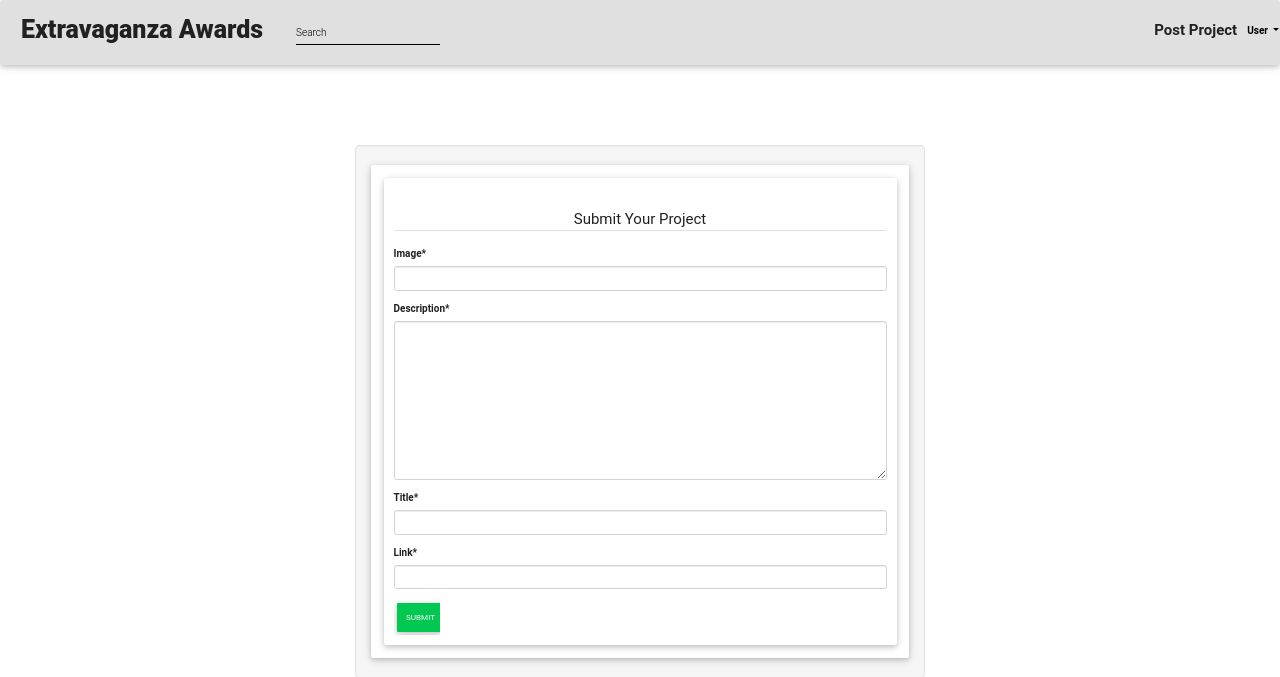
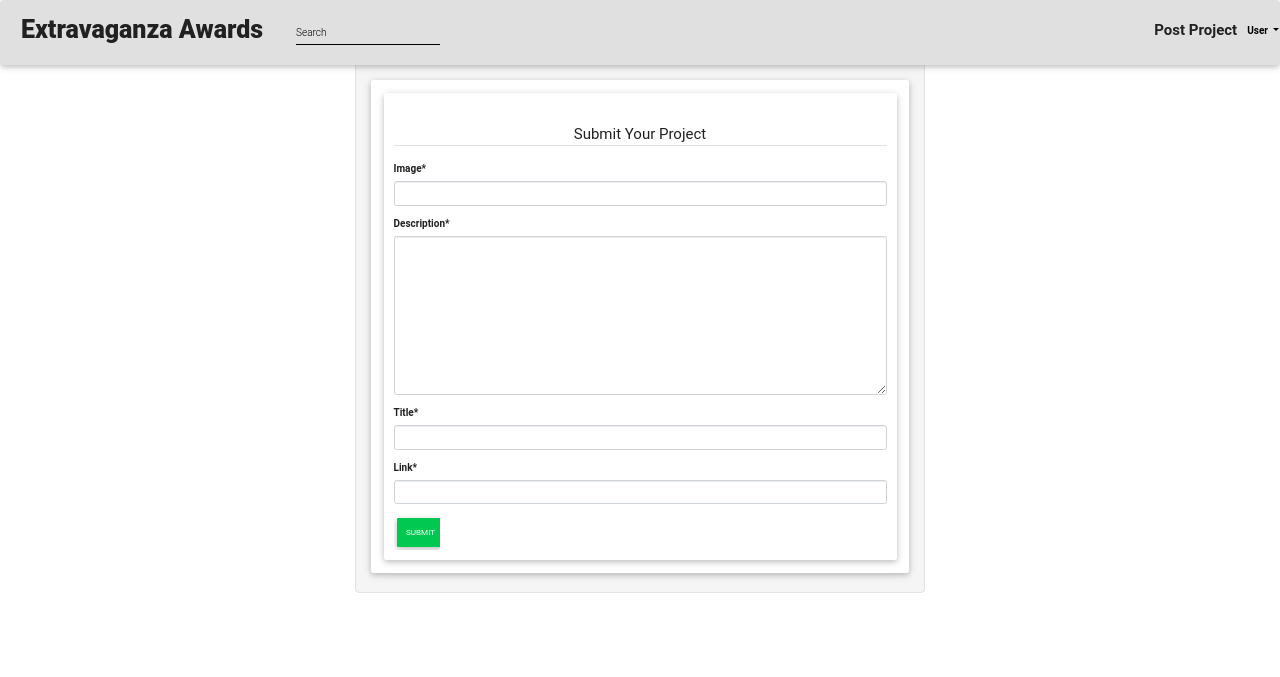
Before and after one commit to Valentino-Junior/extravangaza-awards, a Django app: page /new-project/ in a window 1280 px wide. Shown: the top 677 px of the page. Run offline with Django 4.2, Linux system fonts and the light colour scheme; the visitor is signed in with stand-in values (Sample User, id 1); some libraries are stand-ins or nearby versions.

Commit message:
Altered navbar to fixed

```diff
--- a/awards/static/index.css
+++ b/awards/static/index.css
@@ -7,7 +7,7 @@
   }
   .overlaybanner{
     margin-top: 0px;
-    height:70vh;
+    height:80vh;
     background-color: black;
     opacity: 0.6;
 
--- a/awards/templates/navbar.html
+++ b/awards/templates/navbar.html
@@ -3,7 +3,7 @@
 
 
 <!--Navbar-->
-<nav class="navbar navbar-expand-lg sticky-top navbar-light bg-light" style="color: black; font-weight: bolder;">
+<nav class="navbar navbar-expand-lg fixed-top navbar-light bg-light" style="color: black; font-weight: bolder;">
 
     <!-- Navbar brand -->
     <div class="award">
```
